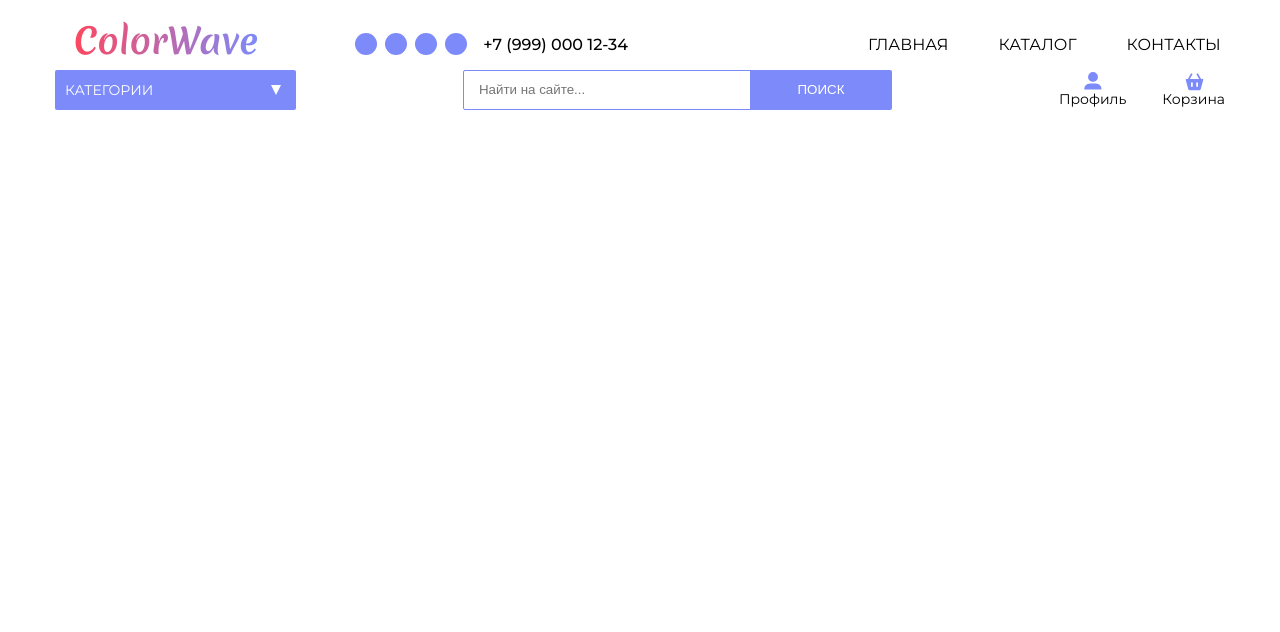
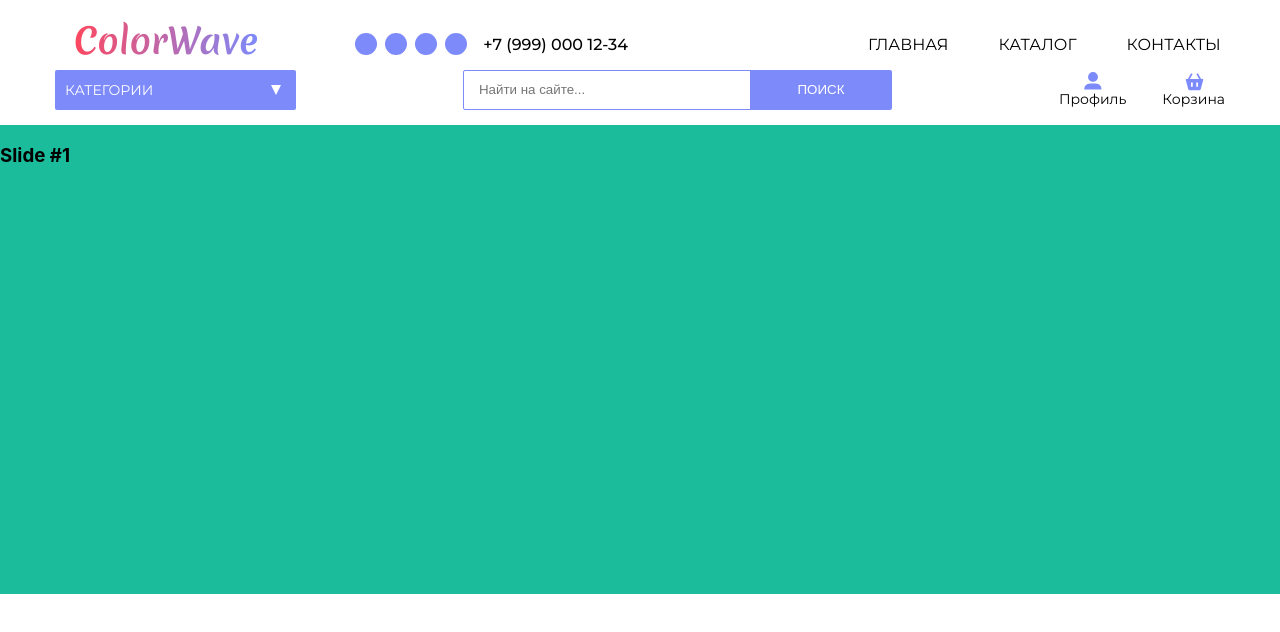
Before and after one commit to meoweasy/front_diplom, a React (Create React App) app: page / in a window 1280 px wide. Shown: the top 632 px of the page. Built offline with nearby package versions, Linux system fonts and the light colour scheme.

Commit message:
slider ready

```diff
--- a/package.json
+++ b/package.json
@@ -3,10 +3,14 @@
   "version": "0.1.0",
   "private": true,
   "dependencies": {
+    "@fortawesome/fontawesome-svg-core": "^6.5.1",
+    "@fortawesome/free-solid-svg-icons": "^6.5.1",
+    "@fortawesome/react-fontawesome": "^0.2.0",
     "@testing-library/jest-dom": "^5.17.0",
     "@testing-library/react": "^13.4.0",
     "@testing-library/user-event": "^13.5.0",
     "axios": "^1.6.7",
+    "jquery": "^3.7.1",
     "react": "^18.2.0",
     "react-dom": "^18.2.0",
     "react-input-mask": "^2.0.4",
--- /dev/null
+++ b/src/components/sliderStocks.js
@@ -0,0 +1,56 @@
+import React, { useState, useEffect } from 'react';
+import '../styles/sliderStocks.scss';
+
+const SliderStocks = () => {
+    const [pos, setPos] = useState(0);
+    const totalSlides = 2;
+
+    const slideLeft = () => {
+        setPos(prevPos => (prevPos === 0 ? totalSlides - 1 : prevPos - 1));
+    };
+
+    const slideRight = () => {
+        setPos(prevPos => (prevPos === totalSlides - 1 ? 0 : prevPos + 1));
+    };
+
+    useEffect(() => {
+        const slider = document.getElementById("slider");
+        const sliderWidth = slider.clientWidth;
+        slider.style.transform = `translateX(-${pos * sliderWidth}px)`;
+    }, [pos]);
+
+    const slides = [
+        {
+            color: "#1abc9c",
+            title: "Slide #1"
+        },
+        {
+            color: "#3498db",
+            title: "Slide #2"
+        }
+    ];
+
+    return (
+        <div className='slider_cont'>
+            <div id="slider-wrap">
+                <div className="btns left" onClick={slideLeft}>
+                    <i className="fa fa-arrow-left"></i>
+                </div>
+                <ul id="slider">
+                    {slides.map((slide, index) => (
+                        <li key={index} style={{backgroundColor: slide.color}}>
+                            <div>
+                                <h3>{slide.title}</h3>
+                            </div>
+                        </li>
+                    ))}
+                </ul>
+                <div className="btns right" onClick={slideRight}>
+                    <i className="fa fa-arrow-right"></i>
+                </div>
+            </div>
+        </div>
+    );
+};
+
+export default SliderStocks;
--- a/src/pages/home.js
+++ b/src/pages/home.js
@@ -1,12 +1,13 @@
 import React, { Component } from 'react';
 import '../styles/home.scss';
+import SliderStocks from '../components/sliderStocks';
 
 class Home extends Component {
     render() {
         return (
           <div>
             <div className='home'>
-
+                <SliderStocks/>
             </div>
           </div>
         );
--- a/src/styles/navbar.scss
+++ b/src/styles/navbar.scss
@@ -2,11 +2,11 @@
 
 .header{
     width: 100%;
-    height: 128px;
+    height: 125px;
 }
 .header_cont{
     width: 1170px;
-    height: 128px;
+    height: 125px;
     margin-left: auto;
     margin-right: auto;
     display: flex;
@@ -87,6 +87,7 @@ a:hover{
     width: 241px;
     display: inline-block;
     position: relative;
+    z-index: 2;
 }
 .dropdown > a[href='/']{
     border-radius: 2px;
--- /dev/null
+++ b/src/styles/sliderStocks.scss
@@ -0,0 +1,56 @@
+@import './main.scss';
+
+.slider_cont{
+    width: 100%;
+    height: 469px;
+}
+
+#slider-wrap {
+    width: 100%;
+    height: 469px;
+    position: relative;
+    overflow: hidden;
+    z-index: 1;
+}
+
+#slider {
+    width: 100%;
+    height: 100%;
+    margin: 0;
+    padding: 0;
+    display: flex;
+    transition: transform 0.5s ease;
+}
+
+#slider li {
+    flex: 0 0 100%;
+    height: 100%;
+    list-style-type: none;
+}
+
+.btns {
+    position: absolute;
+    top: 50%;
+    transform: translateY(-50%);
+    cursor: pointer;
+    width: 30px;
+    height: 469px;
+    display: flex;
+    align-items: center;
+    justify-content: center;
+    z-index: 1;
+    transition: background-color 0.3s ease;
+}
+
+.btns:hover {
+    background-color: rgba(0, 0, 0, 0.151);
+}
+
+.left {
+    left: 0;
+}
+
+.right {
+    right: 0;
+    left: auto;
+}
```
Also changed, not shown: 1 other file (tests, documents, lock files or other folders).
